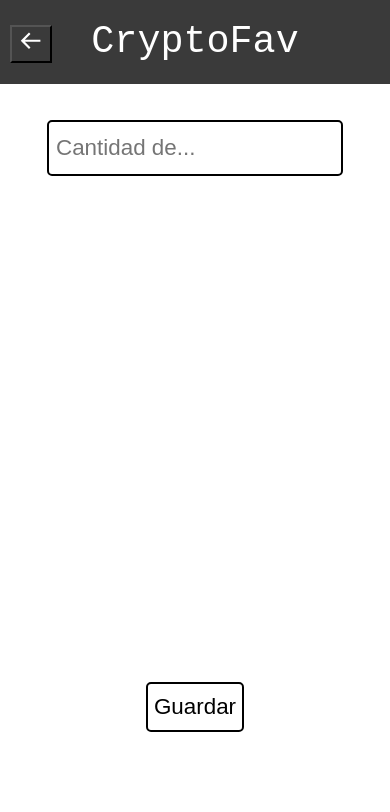
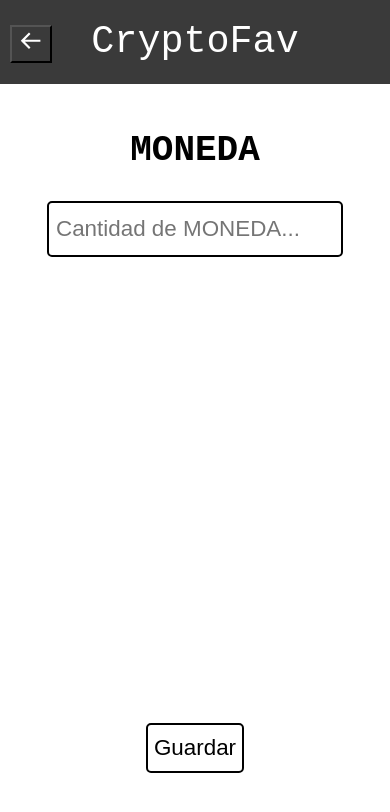
Before and after one commit to Damebeus/Challenge41, a React (Create React App) app: page /favoritos in a window 390 px wide. Shown: the top 812 px of the page. Built offline with nearby package versions, Linux system fonts and the light colour scheme.

Commit message:
titulo favs

```diff
--- a/src/components/DetailsFav/DetailsFav.jsx
+++ b/src/components/DetailsFav/DetailsFav.jsx
@@ -6,8 +6,11 @@
   return (
     <div>
       <Navbar redireccion={"/añadir"} />
+      <div className={style.titulo}>
+        <h2>Moneda</h2>
+      </div>
       <div className={style.search}>
-        <input type='text' placeholder='Cantidad de...' />
+        <input type='text' placeholder='Cantidad de MONEDA...' />
       </div>
       <div className={style.guardar}>
         <button>Guardar</button>
--- a/src/components/DetailsFav/DetailsFav.module.css
+++ b/src/components/DetailsFav/DetailsFav.module.css
@@ -1,8 +1,21 @@
 @media (max-width: 414px) {
+
+    .titulo {
+        font-size: 1.5rem;
+        padding: 0;
+        margin-top: 100px;
+        margin-bottom: -120px;
+        display: flex;
+        justify-content: center;
+        font-family: monospace;
+        text-transform: uppercase;
+    }
+
     .search{
         display: flex;
         justify-content: center;
         margin-top: 120px;
+        margin-bottom: -40px;
     }
     .search input{
         border: 2px solid #000;
--- a/src/components/Welcome/Welcome.jsx
+++ b/src/components/Welcome/Welcome.jsx
@@ -10,7 +10,7 @@
     <div className={style.global}>
       <div className={style.container}>
         <div className={style.titulo}>
-          <h1>Bienvenido</h1>
+          <h1>CryptoFav</h1>
         </div>
         <div className={style.subtitulo}>
           <h2>Busca tus Criptomonedas favoritas</h2>
```
